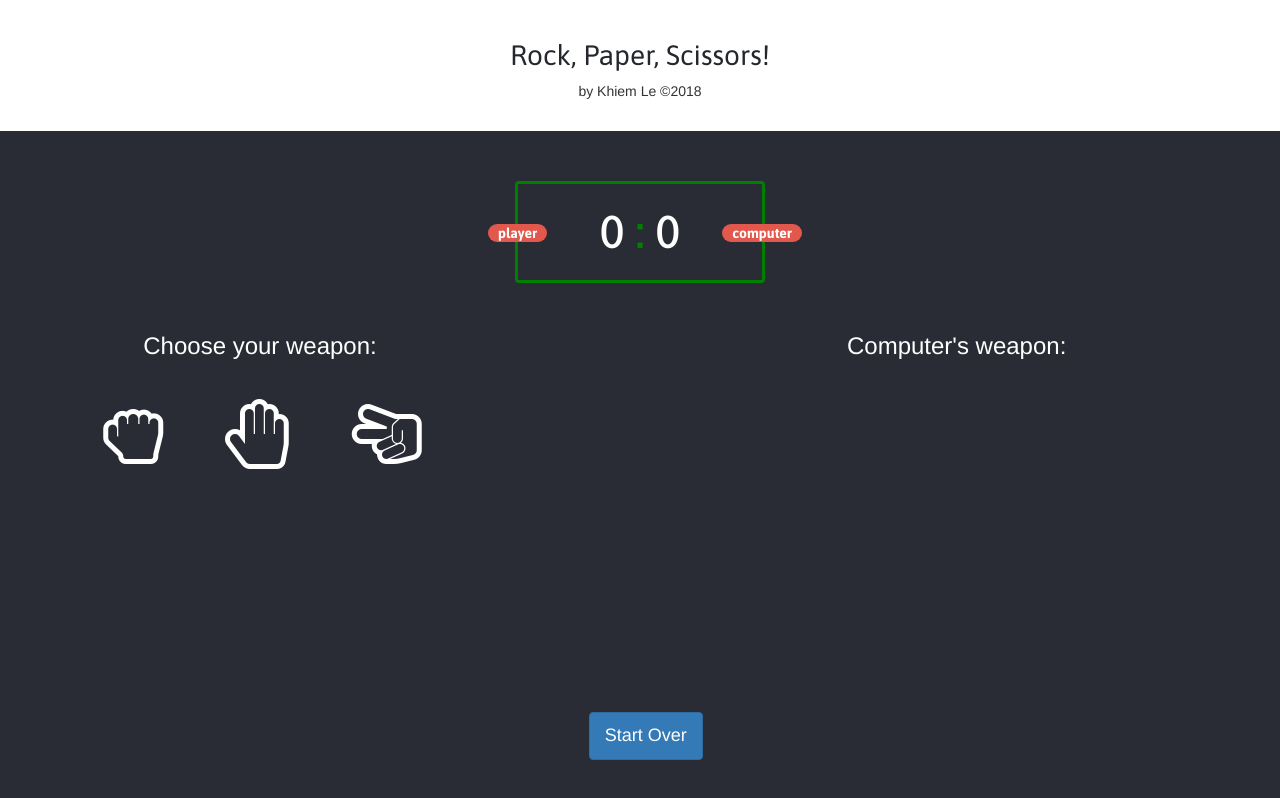
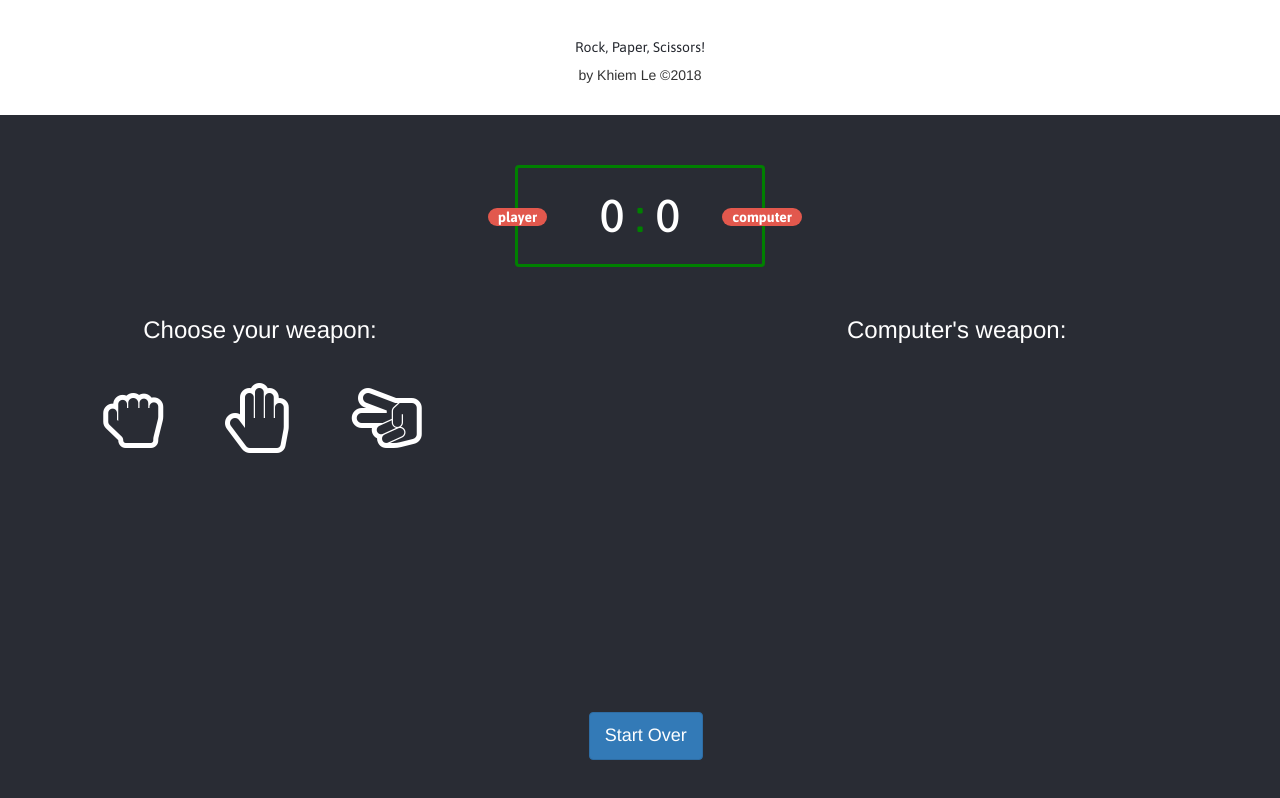
Before and after one commit to khiemdc/rock, an Angular app: page / in a window 1280 px wide. Built offline with nearby package versions, Linux system fonts and the light colour scheme.

Commit message:
first commit

```diff
--- a/src/styles.css
+++ b/src/styles.css
@@ -28,7 +28,7 @@ body {
       color: #24272E;
       text-align: center;
       font-family: Asap, sans-serif;
-      font-size: 2em;
+      font-size: 1em;
       font-weight: 400;
     }
 
```
